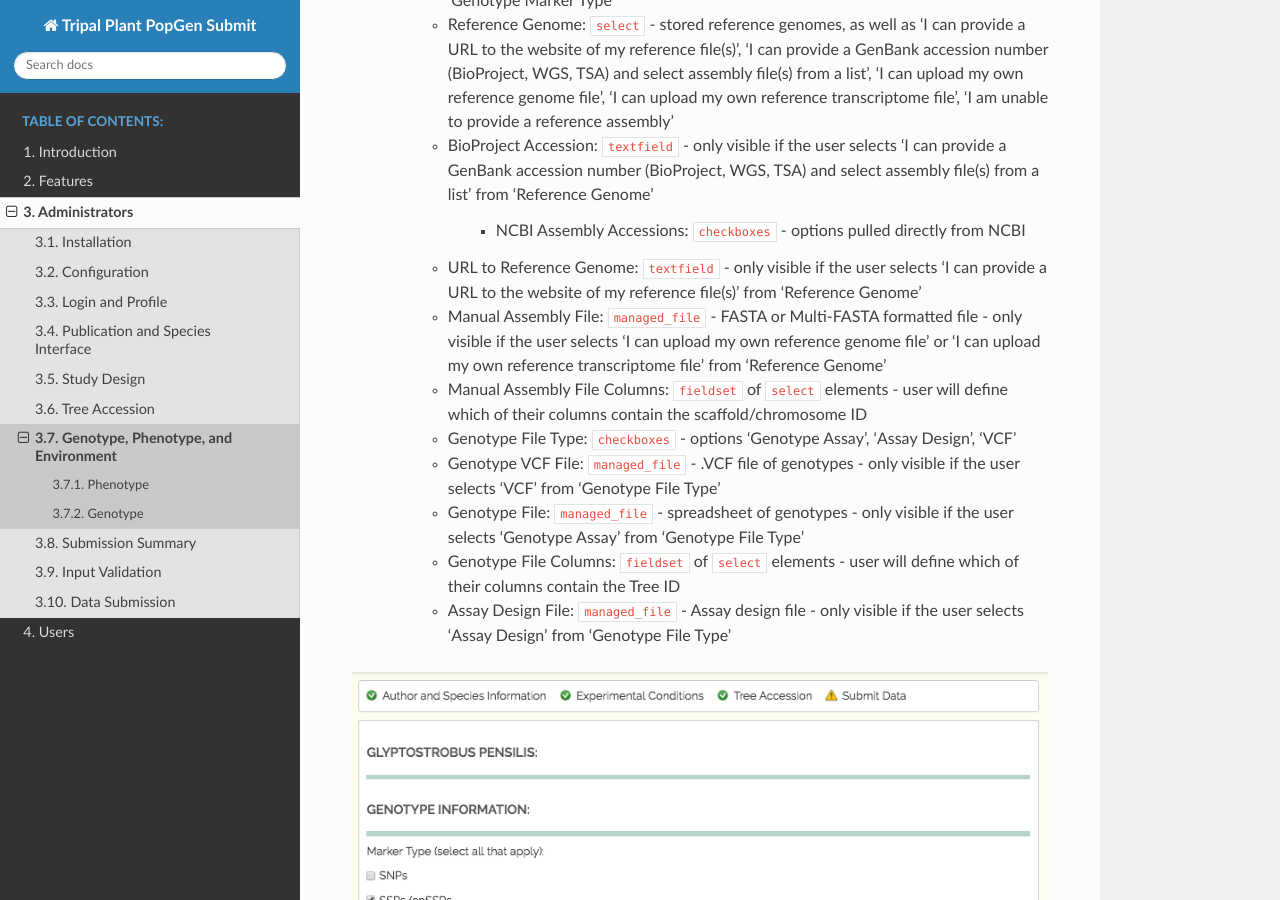
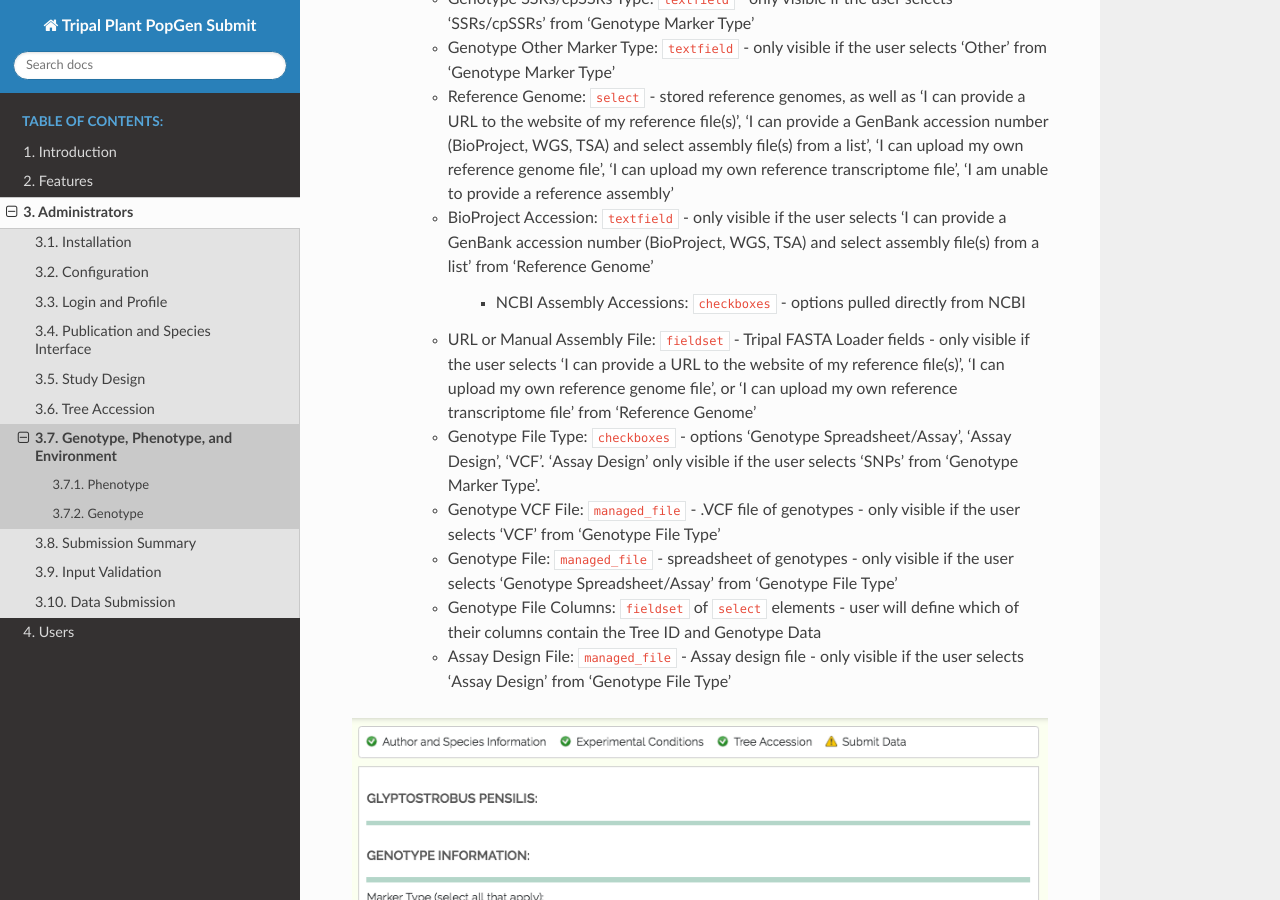
Before and after one commit to par12005/TPPS, a Sphinx documentation site: the page built from docs/source/admin_pages/page_4.rst, in a window 1280 px wide and 900 px high, scrolled down 1678 px. Built offline with Sphinx 7.4.7 and the Read the Docs theme 2.0.0, drawn with Linux system fonts in a browser that asks for light colours; some of the changed text lies outside the part shown.

Commit message:
Updated genotype flow changes on page 4 in docs

```diff
--- a/docs/source/admin_pages/page_4.rst
+++ b/docs/source/admin_pages/page_4.rst
@@ -2,7 +2,7 @@
 Genotype, Phenotype, and Environment
 ************************************
 
-The fourth set of fields in TPPS is the Genotype, Phenotype, and Environment section, where users upload Genotypic, Phenotypic, and Environmental data and metadata. The form fields and their properties are as follows:
+The fourth set of fields in TPPS is the Genotype, Phenotype, and Environment section, where users upload Genotypic, Phenotypic, and Environmental data and metadata about each organism. In multi-species submissions, users can reuse data from the previous species by checking the '<Genotype/Phenotype/Environmental> information for <organism i> is the same as <genotype/phenotype/environmental> information for <organism i-1>.' box, which is only available after the first organism. The form fields and their properties are as follows:
 
 * Tree Species **x**: ``fieldset``
 
@@ -46,13 +46,11 @@
 
          * NCBI Assembly Accessions: ``checkboxes`` - options pulled directly from NCBI
 
-     * URL to Reference Genome: ``textfield`` - only visible if the user selects 'I can provide a URL to the website of my reference file(s)' from 'Reference Genome'
-     * Manual Assembly File: ``managed_file`` - FASTA or Multi-FASTA formatted file - only visible if the user selects 'I can upload my own reference genome file' or 'I can upload my own reference transcriptome file' from 'Reference Genome'
-     * Manual Assembly File Columns: ``fieldset`` of ``select`` elements - user will define which of their columns contain the scaffold/chromosome ID
-     * Genotype File Type: ``checkboxes`` - options 'Genotype Assay', 'Assay Design', 'VCF'
+     * URL or Manual Assembly File: ``fieldset`` - Tripal FASTA Loader fields - only visible if the user selects 'I can provide a URL to the website of my reference file(s)', 'I can upload my own reference genome file', or 'I can upload my own reference transcriptome file' from 'Reference Genome'
+     * Genotype File Type: ``checkboxes`` - options 'Genotype Spreadsheet/Assay', 'Assay Design', 'VCF'. 'Assay Design' only visible if the user selects 'SNPs' from 'Genotype Marker Type'.
      * Genotype VCF File: ``managed_file`` - .VCF file of genotypes - only visible if the user selects 'VCF' from 'Genotype File Type'
-     * Genotype File: ``managed_file`` - spreadsheet of genotypes - only visible if the user selects 'Genotype Assay' from 'Genotype File Type'
-     * Genotype File Columns: ``fieldset`` of ``select`` elements - user will define which of their columns contain the Tree ID
+     * Genotype File: ``managed_file`` - spreadsheet of genotypes - only visible if the user selects 'Genotype Spreadsheet/Assay' from 'Genotype File Type'
+     * Genotype File Columns: ``fieldset`` of ``select`` elements - user will define which of their columns contain the Tree ID and Genotype Data
      * Assay Design File: ``managed_file`` - Assay design file - only visible if the user selects 'Assay Design' from 'Genotype File Type'
 
 .. _`Study Design`: page_2.html
```
Also changed, not shown: docs/source/user_pages/page_4.rst (+5 -5 lines), 8 other files.
